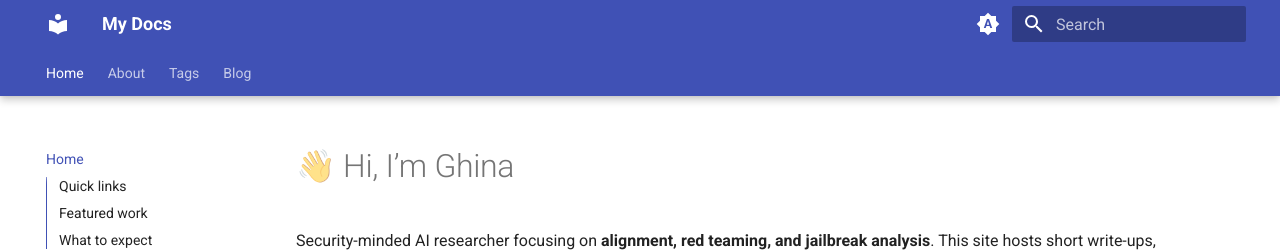
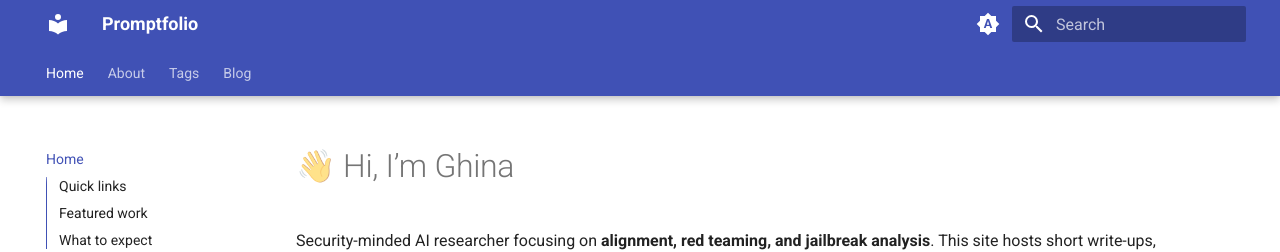
Before and after one commit to ghina-b/promptfolio, an MkDocs documentation site: the page built from docs/index.md, in a window 1280 px wide. Shown: the top 252 px of the page. Built offline with MkDocs 1.6.1 and Material for MkDocs 9.7.7, drawn with Linux system fonts in a browser that asks for light colours.

Commit message:
change site and fix issue

```diff
--- a/mkdocs.yml
+++ b/mkdocs.yml
@@ -1,4 +1,4 @@
-site_name: My Docs
+site_name: Promptfolio
 site_url: https://ghina-b.github.io/promptfolio/
 theme:
   name: material
```
Also changed, not shown: docs/blog/posts/2025-08-14-introducing-promptfolio.md (+0 -2 lines).
